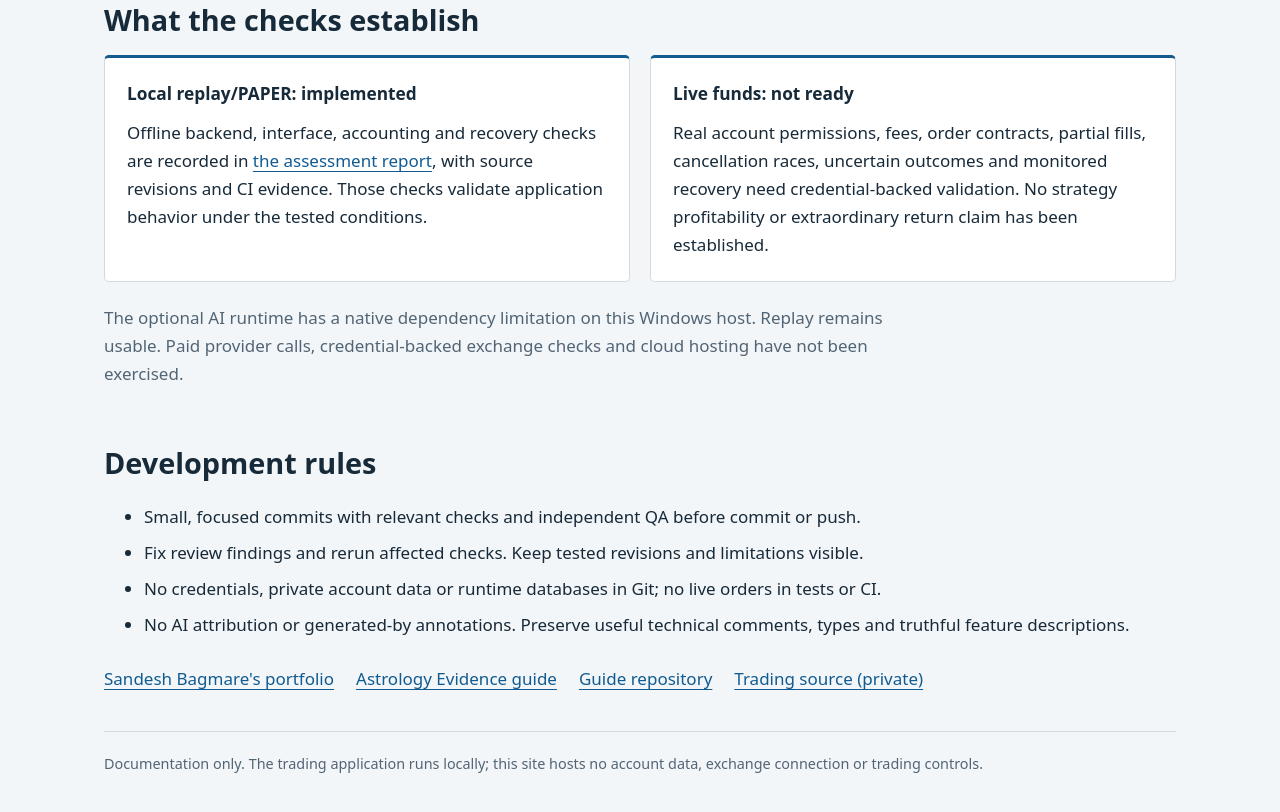
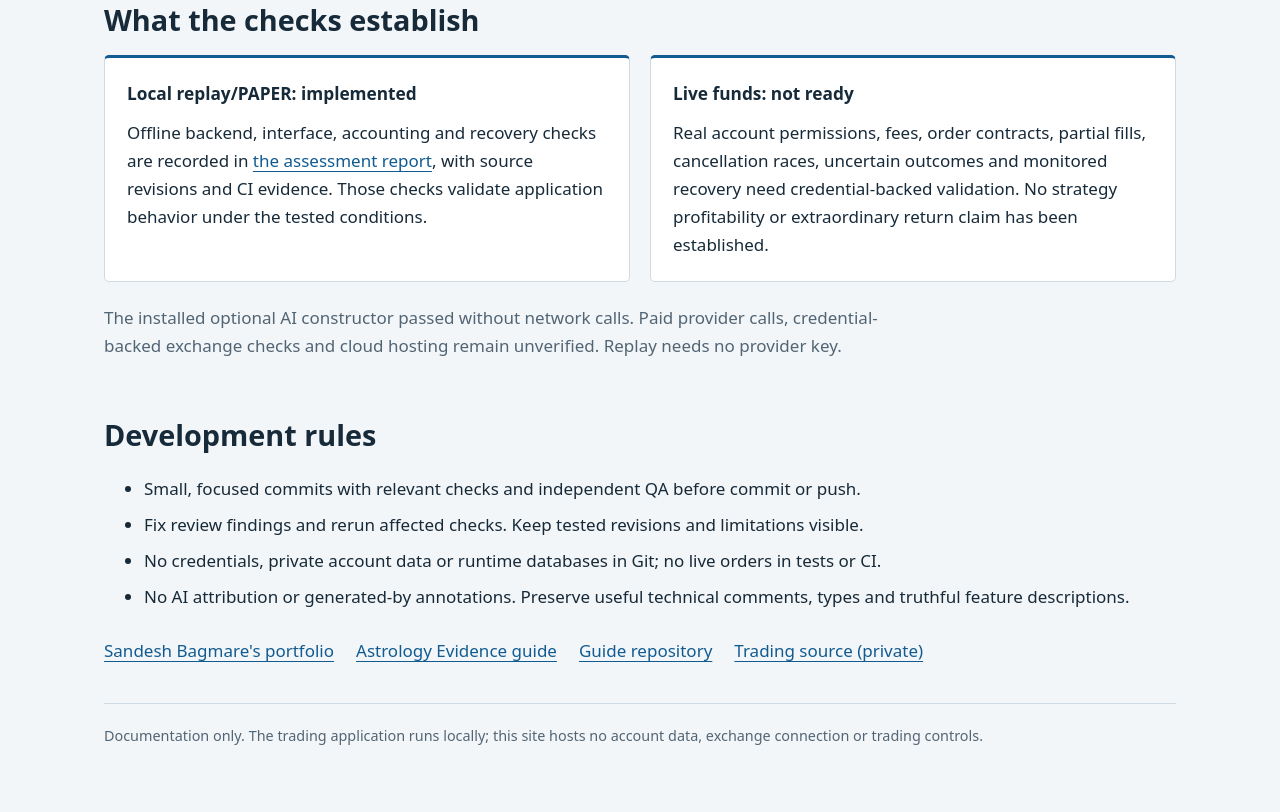
Before and after one commit to sandeshbagmare/coinswitch-scalping-guide, a plain HTML site: page index.html in a window 1280 px wide. Shown: the part 2781-3593 px from the top of the page. Drawn offline with Linux system fonts and the light colour scheme.

Commit message:
docs: publish validated release and current readiness [GPT-6.1 Sol]

```diff
--- a/index.html
+++ b/index.html
@@ -91,7 +91,7 @@
       <article><h3>Local replay/PAPER: implemented</h3><p>Offline backend, interface, accounting and recovery checks are recorded in <a href="REPORT.md">the assessment report</a>, with source revisions and CI evidence. Those checks validate application behavior under the tested conditions.</p></article>
       <article><h3>Live funds: not ready</h3><p>Real account permissions, fees, order contracts, partial fills, cancellation races, uncertain outcomes and monitored recovery need credential-backed validation. No strategy profitability or extraordinary return claim has been established.</p></article>
     </div>
-    <p class="note">The optional AI runtime has a native dependency limitation on this Windows host. Replay remains usable. Paid provider calls, credential-backed exchange checks and cloud hosting have not been exercised.</p>
+    <p class="note">The installed optional AI constructor passed without network calls. Paid provider calls, credential-backed exchange checks and cloud hosting remain unverified. Replay needs no provider key.</p>
   </section>
 
   <section id="workflow">
```
Also changed, not shown: 2 other files.
